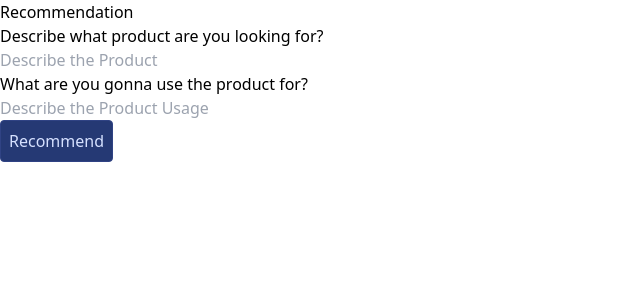
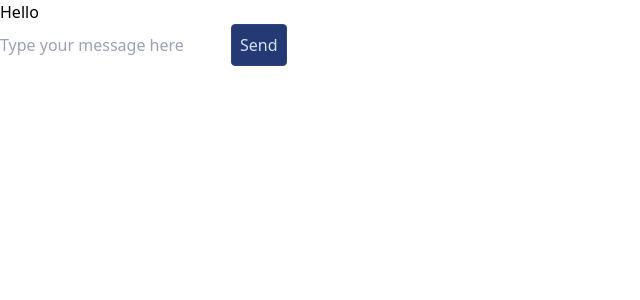
Before and after one commit to GauravKano/Hackathon, a Next.js app: page /recommend in a window 1280 px wide. Shown: the top 300 px of the page, without its empty margins (0-640 px from the left). Built offline with nearby package versions, Linux system fonts and the light colour scheme.

Commit message:
working chatbot

```diff
--- a/src/app/api/chat/route.js
+++ b/src/app/api/chat/route.js
@@ -18,6 +18,7 @@ export async function POST(req) {
     model: groq("llama-3.1-70b-versatile"),
     system: systemPrompt,
     messages: convertToCoreMessages(messages),
+    maxTokens: 50,
   });
 
   return result.toDataStreamResponse();
--- a/src/app/recommend/page.js
+++ b/src/app/recommend/page.js
@@ -7,8 +7,8 @@ import Chat from "@/components/Chat";
 function page() {
   const [recommend_list, setRecommendList] = useState();
 
-  return <InfoForRecommendation />;
-  //   return <Chat />;
+  //   return <InfoForRecommendation />;
+  return <Chat />;
 }
 
 export default page;
--- a/src/components/Chat.js
+++ b/src/components/Chat.js
@@ -3,46 +3,57 @@ import React, { useState } from "react";
 import { useChat } from "ai/react";
 
 function Chat() {
-  //   const { initialMessages, messages, input, handleInputChange, handleSubmit } =
-  //     useChat();
-  const [messages, setMessages] = useState([
-    {
-      role: "assistant",
-      content:
-        "Hello e reijnijer nijrneij nerijnijrnijgnerijgn erijngijerngijrne ijgnrijngijer nijergnijngijrnijre ngijrnijgnre ijgnreijngjeringijrjnijr nigjrnei",
-    },
-    {
-      role: "user",
-      content: "Hi gri ngirngrnignrin ijrngijnijgn ijrgnijrnijgnr ijgnij rngr",
-    },
-  ]);
+  const { initialMessages, messages, input, handleInputChange, handleSubmit } =
+    useChat({
+      api: "/api/chat",
+      initialMessages: [
+        {
+          role: "assistant",
+          content: "Hello",
+        },
+      ],
+    });
 
   return (
-    <div className="w-full h-full border-20 rounded"></div>
-    // <div className="w-full h-screen">
-    //   <div className="h-full m-8 p-4 border-2 rounded-md">
-    //     {/* {messages.map((message, i) => (
-    //       <div
-    //         key={i}
-    //         className={
-    //           message.role == "assistant"
-    //             ? "flex justify-start space-y-4"
-    //             : "flex justify-end space-y-4"
-    //         }
-    //       >
-    //         <h1
-    //           className={
-    //             message.role == "assistant"
-    //               ? "max-w-96 bg-gray-200 p-2 m-2 rounded-lg"
-    //               : "max-w-96 bg-blue-200 p-2 m-2 rounded-lg"
-    //           }
-    //         >
-    //           {message.content}
-    //         </h1>
-    //       </div>
-    //     ))} */}
-    //   </div>
-    // </div>
+    <div className="w-full h-screen p-8">
+      <div className="h-full flex flex-col p-4 border-2 rounded-md">
+        <div className="h-5/6">
+          {messages.map((message, i) => (
+            <div
+              key={i}
+              className={
+                message.role == "assistant"
+                  ? "flex justify-start space-y-4"
+                  : "flex justify-end space-y-4"
+              }
+            >
+              <h1
+                className={
+                  message.role == "assistant"
+                    ? "max-w-96 bg-gray-200 p-2 m-2 rounded-lg"
+                    : "max-w-96 bg-blue-200 p-2 m-2 rounded-lg"
+                }
+              >
+                {message.content}
+              </h1>
+            </div>
+          ))}
+        </div>
+
+        <div className="flex justify-center border-t-2 py-4 space-x-2">
+          <input
+            className="w-full border-2 rounded-lg p-2"
+            type="text"
+            placeholder="Type your message here"
+            value={input}
+            onChange={handleInputChange}
+          />
+          <button className="button" onClick={handleSubmit}>
+            Send
+          </button>
+        </div>
+      </div>
+    </div>
   );
 }
 
```
